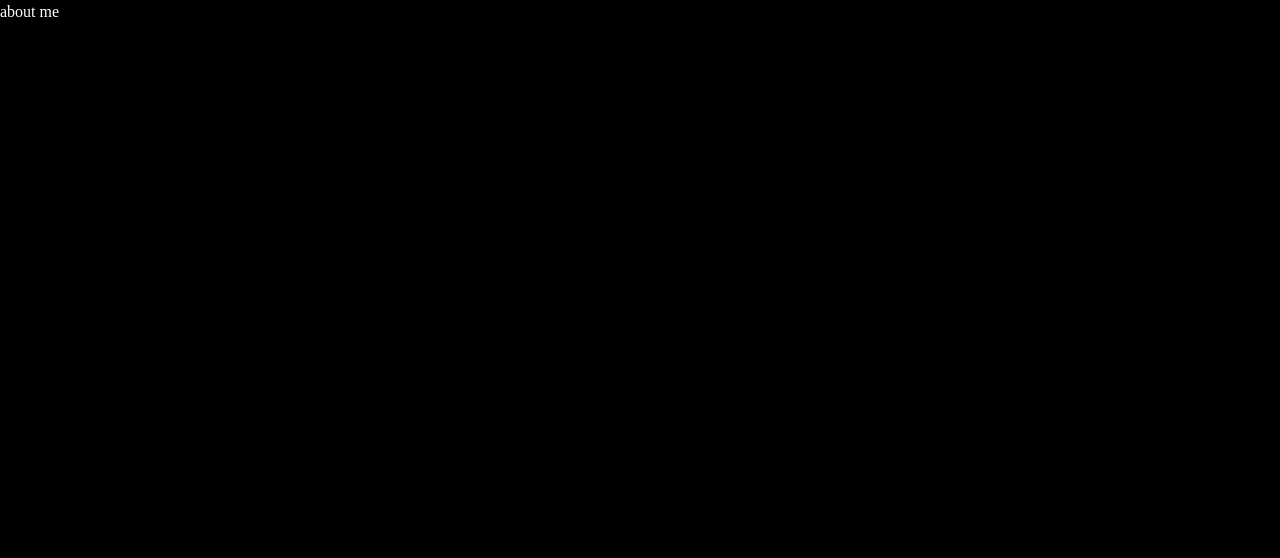
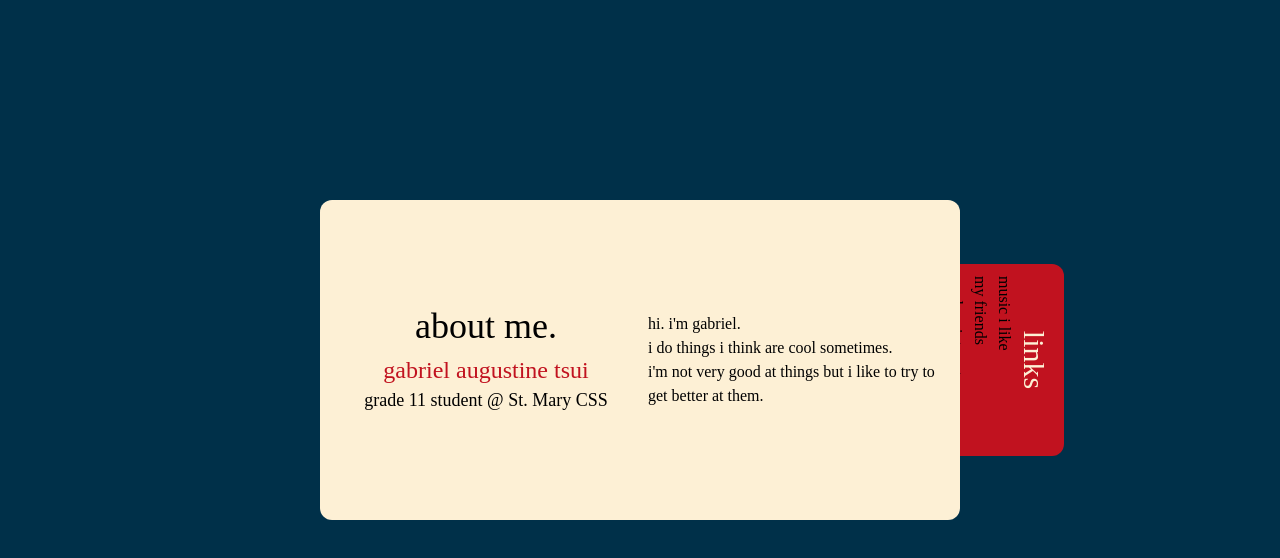
Before and after one commit to gbtsui/gbtsui.dev, a SvelteKit app: page /about-me in a window 1280 px wide. Shown: the top 558 px of the page. Built offline with nearby package versions, Linux system fonts and the light colour scheme.

Commit message:
feat: made about me page, revamped color scheme

```diff
--- a/src/app.css
+++ b/src/app.css
@@ -7,3 +7,11 @@
 body {
     font-family: 'Noto Serif HK Variable', serif;
 }
+
+@theme {
+    --color-crimson: #780000;
+    --color-sanguine: #C1121F;
+    --color-light-cream: #FDF0D5;
+    --color-prussianblue: #003049;
+    --color-airsuperiority: #669BBC;
+}
--- a/src/routes/+page.svelte
+++ b/src/routes/+page.svelte
@@ -59,10 +59,10 @@
 
 </script>
 
-<div class="w-[100vw] h-[100vh] bg-white text-black flex flex-row justify-between">
+<div class="w-[100vw] h-[100vh] bg-light-cream text-prussianblue flex flex-row justify-between">
 	<div class="flex flex-col gap-5 p-2 mt-[45vh] ml-[5vw] cursor-default select-none w-1/2">
 		<h1
-			class="text-4xl hover:text-5xl transition-all"
+			class="text-4xl hover:text-5xl hover:text-sanguine transition-all"
 			on:pointerover={onpointerover}
 			on:pointerout={onpointerout}
 		>
@@ -71,7 +71,7 @@
 		<p>welcome to my corner of the internet</p>
 	</div>
 	<div class="flex flex-col text-end text-xl gap-6 mr-[5vw] mt-[45vh] content-center">
-		<a class="text-2xl hover:text-3xl transition-all" href={resolve("/about-me")}>about me</a>
-		<a class="text-2xl hover:text-3xl transition-all" href={resolve("/portfolio")}>portfolio</a>
+		<a class="text-2xl hover:text-3xl hover:text-airsuperiority transition-all" href={resolve("/about-me")}>about me</a>
+		<a class="text-2xl hover:text-3xl hover:text-airsuperiority transition-all" href={resolve("/portfolio")}>portfolio</a>
 	</div>
 </div>
--- a/src/routes/about-me/+page.svelte
+++ b/src/routes/about-me/+page.svelte
@@ -1,6 +1,71 @@
 <script>
+	import { fade } from 'svelte/transition';
+
+	let hovered = $state(false);
+
+	function onLinksHover() {
+		hovered = true;
+	}
+
+	function onLinksNotHover() {
+		hovered = false;
+	}
 </script>
 
-<div class="w-[100vw] h-[100vh] bg-black text-white transition-all">
-<h1>about me</h1>
+<style>
+    .hovered_card {
+        transform: scale(0.95) translateX(-5vw) rotate(-5deg);
+    }
+
+</style>
+
+<div class="w-[100vw] h-[100vh] bg-prussianblue transition-all flex">
+	<div class="w-[50vw] h-[40vh] bg-light-cream rounded-xl mt-[25vh] ml-[25vw] z-1 transition-all "
+			 in:fade={{delay: 1000, duration: 500}} class:hovered_card={hovered}>
+		<div class="w-full h-full p-3 flex flex-row items-center">
+			<div class="flex-col gap-5 p-2 w-1/2 h-max">
+				<div class="text-4xl text-center">about me.</div>
+				<div class="text-2xl mt-2 text-sanguine text-center">
+					gabriel augustine tsui
+				</div>
+				<div class="text-lg text-center">
+					grade 11 student @ St. Mary CSS
+				</div>
+			</div>
+			<div class="flex-col gap-5 p-2 w-1/2 h-max">
+				<div>
+					<p>
+						hi. i'm gabriel.
+					</p>
+					<p>
+						i do things i think are cool sometimes.
+					</p>
+					<p>
+						i'm not very good at things but i like to try to get better at them.
+					</p>
+				</div>
+			</div>
+		</div>
+	</div>
+	<div
+		class="w-[15vw] h-[50vh] bg-sanguine mt-[20vh] ml-[60vw] absolute z-0 rounded-xl rotate-[90deg] hover:rotate-[0deg] hover:ml-[72.5vw] hover:mt-[22.5vh] transition-all duration-500"
+		onmouseover={onLinksHover} onmouseout={onLinksNotHover} onfocus={onLinksHover} onblur={onLinksNotHover} tabindex=0 role="menu" in:fade={{delay: 800, duration: 500}}>
+		<div class="p-3 flex flex-col">
+			<div class="text-3xl text-light-cream text-center w-full">
+				links
+			</div>
+			<div>
+				music i like
+			</div>
+			<div>
+				my friends
+			</div>
+			<div>
+				random interests
+			</div>
+			<div>
+
+			</div>
+		</div>
+	</div>
 </div>
```
